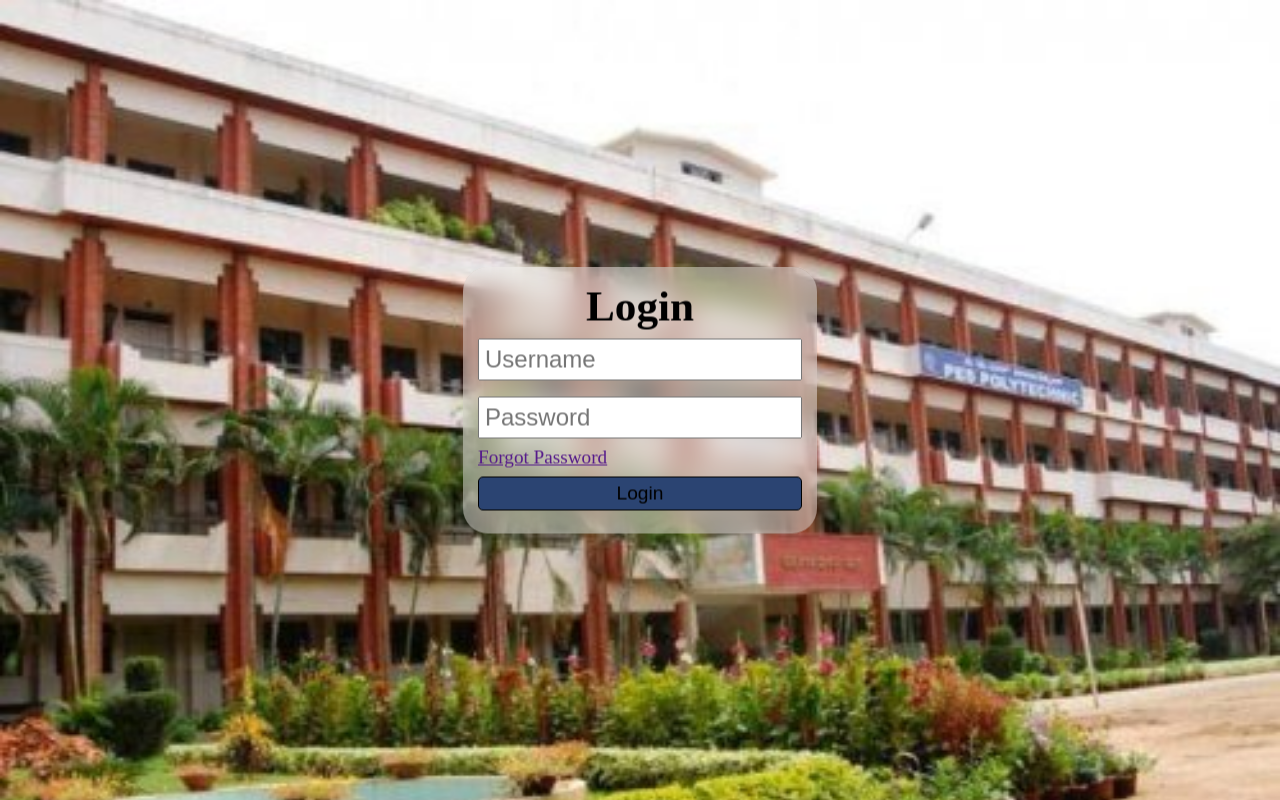
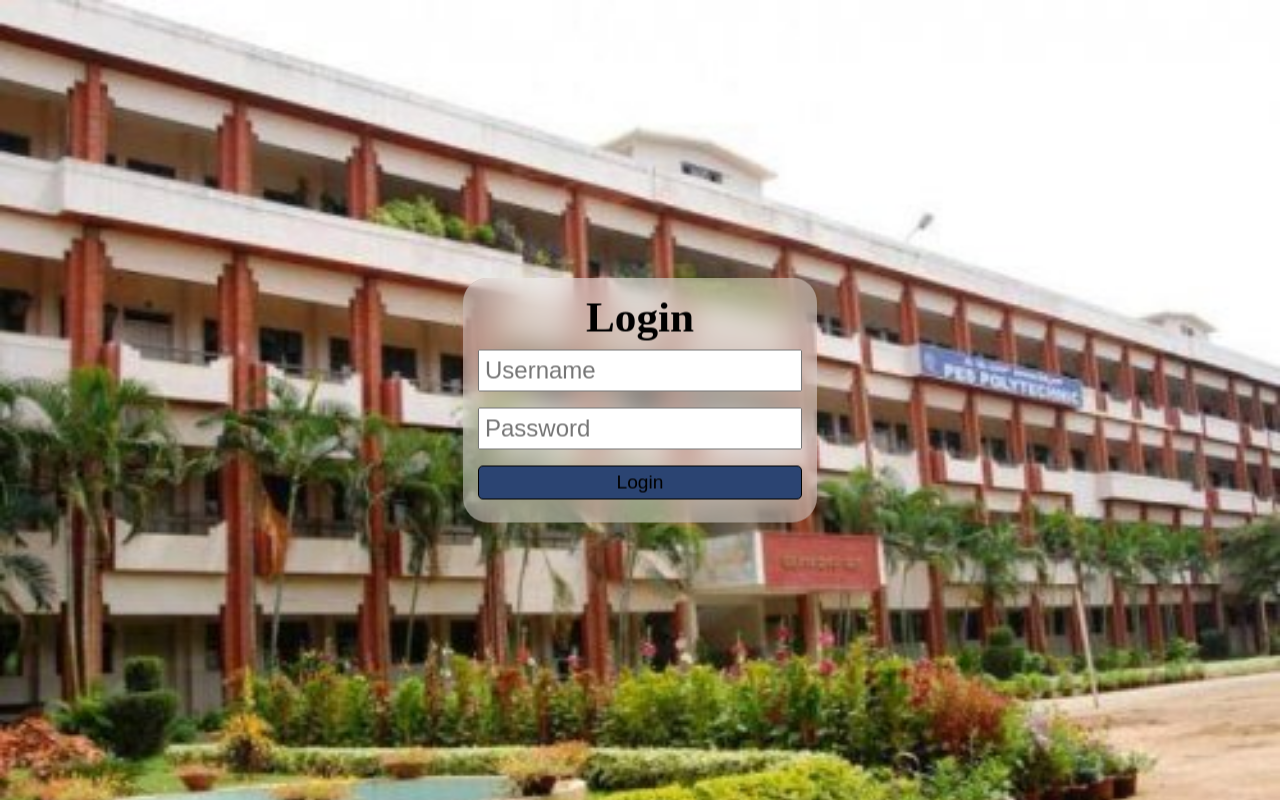
Before and after one commit to Siddhartha8406/CollegeManegment, a Python web app: template templates/index.html in a window 1280 px wide. Run offline with Jinja, Linux system fonts and the light colour scheme; the template is opened without the code that fills it, so the values that code supplies are empty.

Commit message:
Removed Forgot password

```diff
--- a/templates/index.html
+++ b/templates/index.html
@@ -46,10 +46,6 @@
             margin: 8px 0;
         }
 
-        form a{
-            font-size: 80%;
-
-        }
         input[type="submit"]{
             font-size: 80%;
             width: 100%;
@@ -72,7 +68,6 @@
                         <h1>Login</h1>
                         <input type="text", placeholder="Username"><br>
                         <input type="text", placeholder="Password"><br>
-                        <a href="">Forgot Password</a><br>
                         <input type="submit", value="Login">
                     </form>
             </div>
```
